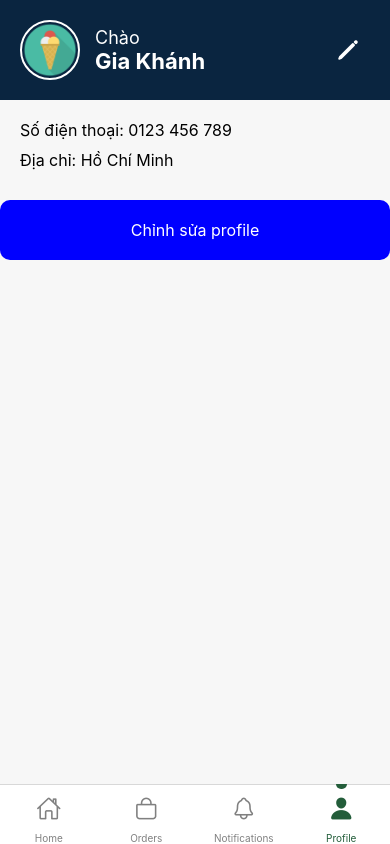
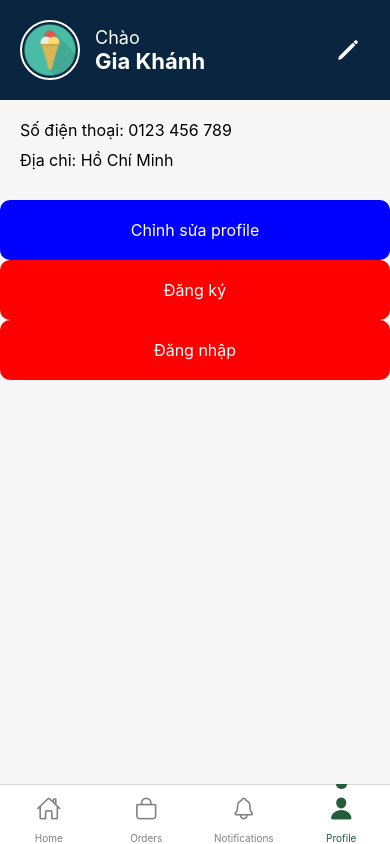
Before and after one commit to BenSkye/Event_Flower_Exchange-React_Native, a React Native app: screen /Profile in a window 390 px wide. Built offline with nearby package versions, Linux system fonts and the light colour scheme; no server answers; what react-native would draw is missing.

Commit message:
cơ bản của đăng ký và đăng nhập

```diff
--- a/package.json
+++ b/package.json
@@ -10,9 +10,12 @@
   },
   "dependencies": {
     "@expo/metro-runtime": "~3.2.3",
+    "@react-native-community/datetimepicker": "^8.2.0",
+    "@react-native-picker/picker": "^2.8.1",
     "@react-native-vector-icons/ionicons": "^7.4.0-alpha.27",
     "@react-navigation/bottom-tabs": "^6.6.1",
     "@react-navigation/native": "^6.1.18",
+    "@react-navigation/native-stack": "^6.11.0",
     "@react-navigation/stack": "^6.4.1",
     "@types/react-native-vector-icons": "^6.4.18",
     "axios": "^1.7.7",
--- a/src/context/AuthContext.tsx
+++ b/src/context/AuthContext.tsx
@@ -2,7 +2,7 @@ import React, { createContext, useState, useContext } from 'react';
 
 interface AuthContextType {
     isLoggedIn: boolean;
-    login: (username: string) => void;
+    login: (username: string, password: string) => void; // Updated to accept password
     logout: () => void;
 }
 
@@ -11,9 +11,17 @@ export const AuthContext = createContext<AuthContextType | undefined>(undefined)
 export const AuthProvider: React.FC<{ children: React.ReactNode }> = ({ children }) => {
     const [isLoggedIn, setIsLoggedIn] = useState(false);
 
-    const login = (username: string) => {
-        setIsLoggedIn(true);
-        // Handle login logic
+    const login = (username: string, password: string) => {
+        // Here, you can add your logic to validate the username and password
+        console.log('Logging in with:', username, password);
+
+        // For example purposes, let's just log in if the username is not empty
+        if (username && password) {
+            setIsLoggedIn(true);
+            // Handle additional login logic (e.g., API calls)
+        } else {
+            console.error('Invalid login attempt');
+        }
     };
 
     const logout = () => {
--- a/src/screens/LoginScreen.tsx
+++ b/src/screens/LoginScreen.tsx
@@ -1,25 +1,61 @@
 import React, { useState } from 'react';
-import { View, TextInput, Button, StyleSheet, Alert } from 'react-native';
+import { View, TextInput, Button, StyleSheet, TouchableOpacity, Text, Alert } from 'react-native';
 import { useAuth } from '../hooks/useAuth';
+import { NativeStackNavigationProp } from '@react-navigation/native-stack';
+import { useNavigation } from "@react-navigation/native";
 
-const LoginScreen = () => {
+type RootStackParamList = {
+    Profile: undefined;
+    Register: undefined;
+    Login: undefined;
+    // Add other screen names and their param types here
+  };
+
+  type LoginScreenProps = {
+    navigation: NativeStackNavigationProp<RootStackParamList, 'Profile'>;
+  };
+const LoginScreen = ({ navigation }: LoginScreenProps) => {
     const [username, setUsername] = useState('');
+    const [password, setPassword] = useState('');
     const { login } = useAuth();
 
     const handleLogin = () => {
-        login(username);
+        if (username.trim() === '' || password.trim() === '') {
+            Alert.alert("Input Error", "Please enter your username and password.");
+            return;
+        }
+        login(username, password); // Pass both username and password
     };
 
     return (
         <View style={styles.container}>
+            <Text style={styles.title}>Login</Text>
             <TextInput
                 style={styles.input}
                 placeholder="Username"
+                placeholderTextColor="#d19a6a" // Warm placeholder text color
                 value={username}
                 onChangeText={setUsername}
             />
-            <Button title="Login" onPress={handleLogin} />
+            <TextInput
+                style={styles.input}
+                placeholder="Password"
+                placeholderTextColor="#d19a6a" // Warm placeholder text color
+                secureTextEntry // Hide the password input
+                value={password}
+                onChangeText={setPassword}
+            />
+            <TouchableOpacity style={styles.button} onPress={handleLogin}>
+                <Text style={styles.buttonText}>Login</Text>
+            </TouchableOpacity>
+            <Button
+        title="Profile"
+        color="red"
+        onPress={() => navigation.navigate('Profile')}
+        // style={{ padding: 20, borderRadius: 10 }} // Tùy chỉnh thêm padding và borderRadius
+      />
         </View>
+
     );
 };
 
@@ -28,13 +64,35 @@ const styles = StyleSheet.create({
         flex: 1,
         justifyContent: 'center',
         padding: 20,
+        backgroundColor: '#fff', // White background for a clean look
+    },
+    title: {
+        fontSize: 28,
+        fontWeight: 'bold',
+        color: '#8e6e53', // Warm color for the title
+        marginBottom: 20,
+        textAlign: 'center',
     },
     input: {
-        height: 40,
-        borderColor: '#ccc',
+        height: 50,
+        backgroundColor: '#f7d7c4', // Warm background color for input field
+        borderRadius: 10,
+        paddingHorizontal: 15,
+        marginBottom: 15,
         borderWidth: 1,
-        marginBottom: 10,
-        paddingHorizontal: 10,
+        borderColor: '#d19a6a', // Warm border color
+        color: '#5a4633', // Dark text color for input
+    },
+    button: {
+        backgroundColor: '#8e6e53', // Warm color for the login button
+        borderRadius: 10,
+        paddingVertical: 15,
+        alignItems: 'center',
+    },
+    buttonText: {
+        color: '#fff', // White text for the button
+        fontSize: 18,
+        fontWeight: 'bold',
     },
 });
 
--- a/src/screens/ProfileScreen.tsx
+++ b/src/screens/ProfileScreen.tsx
@@ -9,7 +9,23 @@ import {
 } from "react-native";
 import { Ionicons } from "@expo/vector-icons"; // Make sure to install this dependency for icons
 import Button from "../components/Button";
-const ProfileScreen = () => {
+import RegisterScreen from "./RegisterScreen";
+import { NativeStackNavigationProp } from '@react-navigation/native-stack';
+import { useNavigation } from "@react-navigation/native";
+
+type RootStackParamList = {
+  Profile: undefined;
+  Register: undefined;
+  Login: undefined;
+  // Add other screen names and their param types here
+};
+
+type ProfileScreenProps = {
+  navigation: NativeStackNavigationProp<RootStackParamList, 'Profile'>;
+};
+
+const ProfileScreen = ({ navigation }: ProfileScreenProps) => {
+
   return (
     <View style={styles.container}>
       {/* Header giữ từ code 2 */}
@@ -38,6 +54,18 @@ const ProfileScreen = () => {
         title="Chỉnh sửa profile"
         color="blue"
         onPress={() => {}}
+        style={{ padding: 20, borderRadius: 10 }} // Tùy chỉnh thêm padding và borderRadius
+      />
+       <Button
+        title="Đăng ký"
+        color="red"
+        onPress={() => navigation.navigate('Register')}
+        style={{ padding: 20, borderRadius: 10 }} // Tùy chỉnh thêm padding và borderRadius
+      />
+      <Button
+        title="Đăng nhập"
+        color="red"
+        onPress={() => navigation.navigate('Login')}
         style={{ padding: 20, borderRadius: 10 }} // Tùy chỉnh thêm padding và borderRadius
       />
     </View>
--- /dev/null
+++ b/src/screens/RegisterScreen.tsx
@@ -0,0 +1,163 @@
+import React, { useState } from 'react';
+import { StyleSheet, Text, TextInput, View, TouchableOpacity } from 'react-native';
+import { Picker } from '@react-native-picker/picker';
+import DateTimePicker from '@react-native-community/datetimepicker';
+import Button from '../components/Button';
+import { useNavigation } from '@react-navigation/native';
+import { NativeStackNavigationProp } from '@react-navigation/native-stack';
+
+type RootStackParamList = {
+  Profile: undefined;
+  Register: undefined;
+  // Add other screen names and their param types here
+};
+
+type RegisterScreenProps = {
+  navigation: NativeStackNavigationProp<RootStackParamList, 'Register'>;
+};
+
+const RegisterScreen = ({ navigation }: RegisterScreenProps) => {
+  const [name, setName] = useState('');
+  const [email, setEmail] = useState('');
+  const [password, setPassword] = useState('');
+  const [birthday, setBirthday] = useState(new Date());
+  const [gender, setGender] = useState('Male');
+  const [showDatePicker, setShowDatePicker] = useState(false);
+
+  const onChangeDate = (event: any, selectedDate?: Date) => {
+    const currentDate = selectedDate || birthday;
+    setShowDatePicker(false);
+    setBirthday(currentDate);
+  };
+
+  return (
+    <View style={styles.container}>
+      <Text style={styles.title}>Register</Text>
+
+      <TextInput
+        style={styles.input}
+        placeholder="Name"
+        placeholderTextColor="#d19a6a" // Warm placeholder text color
+        value={name}
+        onChangeText={setName}
+      />
+
+      <TextInput
+        style={styles.input}
+        placeholder="Email"
+        placeholderTextColor="#d19a6a" // Warm placeholder text color
+        keyboardType="email-address"
+        value={email}
+        onChangeText={setEmail}
+      />
+
+      <TextInput
+        style={styles.input}
+        placeholder="Password"
+        placeholderTextColor="#d19a6a" // Warm placeholder text color
+        secureTextEntry
+        value={password}
+        onChangeText={setPassword}
+      />
+
+      <TouchableOpacity style={styles.datePicker} onPress={() => setShowDatePicker(true)}>
+        <Text style={styles.dateText}>
+          {birthday ? birthday.toDateString() : 'Select Birthday'}
+        </Text>
+      </TouchableOpacity>
+
+      {showDatePicker && (
+        <DateTimePicker
+          value={birthday}
+          mode="date"
+          display="default"
+          onChange={onChangeDate}
+        />
+      )}
+
+      <Picker
+        selectedValue={gender}
+        style={styles.picker}
+        onValueChange={(itemValue: React.SetStateAction<string>) => setGender(itemValue)}
+      >
+        <Picker.Item label="Male" value="Male" />
+        <Picker.Item label="Female" value="Female" />
+        <Picker.Item label="Other" value="Other" />
+      </Picker>
+
+      <TouchableOpacity style={styles.button}>
+        <Text style={styles.buttonText}>Sign Up</Text>
+      </TouchableOpacity>
+
+      <Button
+        title="Profile Screen"
+        color="red"
+        onPress={() => navigation.navigate('Profile')}
+        style={styles.navigationButton}
+      />
+    </View>
+  );
+};
+
+export default RegisterScreen;
+
+const styles = StyleSheet.create({
+  container: {
+    flex: 1,
+    backgroundColor: '#fff', // White background for a clean look
+    padding: 20,
+  },
+  title: {
+    fontSize: 28,
+    fontWeight: 'bold',
+    color: '#8e6e53', // Warm color for the title
+    marginBottom: 20,
+    textAlign: 'center',
+  },
+  input: {
+    backgroundColor: '#f7d7c4', // Warm background color for input fields
+    borderRadius: 10,
+    padding: 15,
+    marginBottom: 15,
+    fontSize: 16,
+    color: '#5a4633', // Darker text color for input
+    borderWidth: 1, // Border for better visibility
+    borderColor: '#d19a6a', // Warm border color
+  },
+  datePicker: {
+    backgroundColor: '#f7d7c4', // Warm background color for date picker
+    borderRadius: 10,
+    padding: 15,
+    marginBottom: 15,
+    borderWidth: 1,
+    borderColor: '#d19a6a', // Warm border color
+  },
+  dateText: {
+    color: '#5a4633', // Darker text color for date
+    fontSize: 16,
+  },
+  picker: {
+    height: 50,
+    backgroundColor: '#f7d7c4', // Warm background color for the picker
+    marginBottom: 15,
+    color: '#5a4633', // Darker text color
+    borderWidth: 1,
+    borderColor: '#d19a6a', // Warm border color
+    borderRadius: 10,
+  },
+  button: {
+    backgroundColor: '#8e6e53', // Warm color for the sign-up button
+    borderRadius: 10,
+    padding: 15,
+    alignItems: 'center',
+  },
+  buttonText: {
+    color: '#fff',
+    fontSize: 18,
+    fontWeight: 'bold',
+  },
+  navigationButton: {
+    padding: 20,
+    borderRadius: 10,
+  },
+});
--- a/tsconfig.json
+++ b/tsconfig.json
@@ -1,6 +1,7 @@
 {
   "extends": "expo/tsconfig.base",
   "compilerOptions": {
+
     "strict": true
   }
 }
```
Also changed, not shown: src/navigation/RootNavigator.tsx (+12 -1 lines), 1 other file (tests, documents, lock files or other folders).
